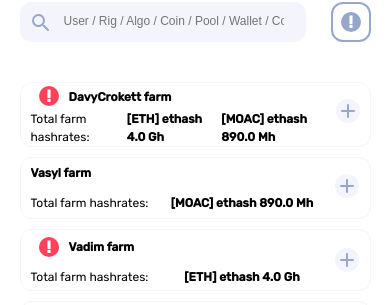
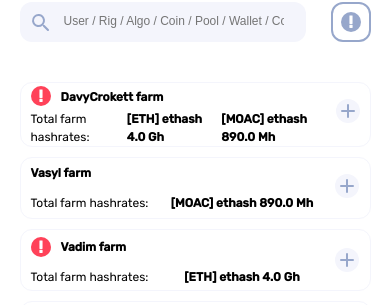
Before and after one commit to natalia-lypovyk/test-react-page, a React (Create React App) app: page / in a window 390 px wide. Shown: the part 512-817 px from the top of the page. Built offline with nearby package versions, Linux system fonts and the light colour scheme.

Commit message:
fix margin

```diff
--- a/src/components/Accordion/accordion.css
+++ b/src/components/Accordion/accordion.css
@@ -78,6 +78,12 @@
   margin-left: 18px;
   margin-top: 3px;
   cursor: pointer;
+}
+
+@media screen and (max-width: 800px) {
+  .warningImage {
+    margin-left: 10px;
+  }
 }
 
 .warningImage:hover + .tooltip {
```
